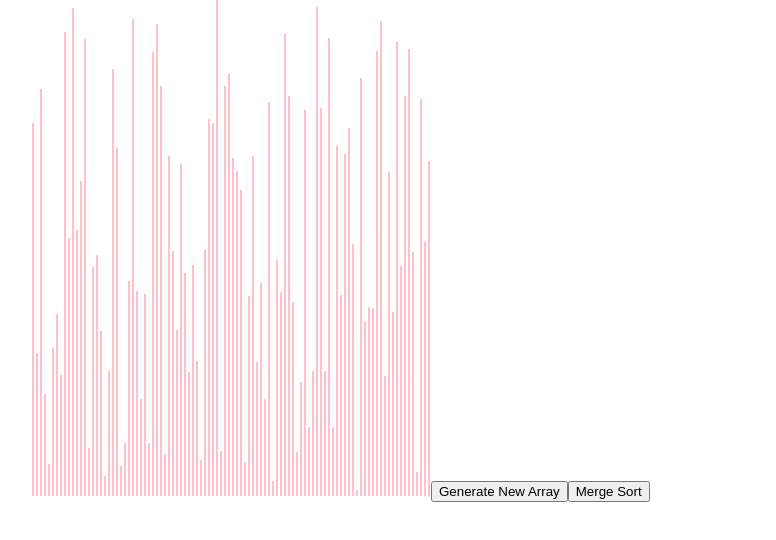
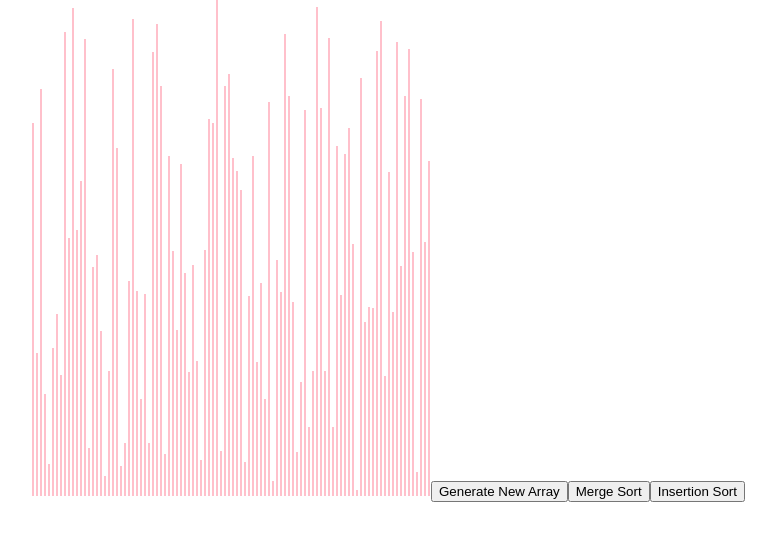
Before and after one commit to AJS3993/SortingVisualizer, a React (Create React App) app: page / in a window 1280 px wide. Shown: the top 540 px of the page, without its empty margins (69-845 px from the left). Built offline with nearby package versions, Linux system fonts and the light colour scheme.

Commit message:
insertion sort grab array

```diff
--- a/src/SortingAlgorithms/SortingAlgorithms.js
+++ b/src/SortingAlgorithms/SortingAlgorithms.js
@@ -83,3 +83,14 @@
       mainArray[k++] = auxiliaryArray[j++];
     }
   }
+
+//Insertion Sort
+//1. grab an element
+//2. find its correct position
+//3. place it in that spot
+//4. repeat
+
+export function InsertionSort(array){
+
+  return console.log(array);
+}
--- a/src/SortingVisualizer/SortingVisualizer.jsx
+++ b/src/SortingVisualizer/SortingVisualizer.jsx
@@ -1,6 +1,6 @@
 import React from 'react';
 import './SortingVisualizer.css';
-import {getMergeSortAnimations} from '../SortingAlgorithms/SortingAlgorithms.js';
+import {getMergeSortAnimations, InsertionSort} from '../SortingAlgorithms/SortingAlgorithms.js';
 
 // Change this value for the speed of the animations.
 const ANIMATION_SPEED_MS = 1;
@@ -34,6 +34,10 @@
         }
 //resets the state to have this new array
         this.setState({array});
+    }
+
+    InsertSort(){
+        InsertionSort(this.state.array)
     }
 
     mergeSort() {
@@ -74,6 +78,7 @@
             ))}
             <button onClick={() => this.resetArray()}>Generate New Array</button>
             <button onClick={() => this.mergeSort()}>Merge Sort</button>
+            <button onClick={() => this.InsertSort()}>Insertion Sort</button>
             </div>
         </>
         );
```
